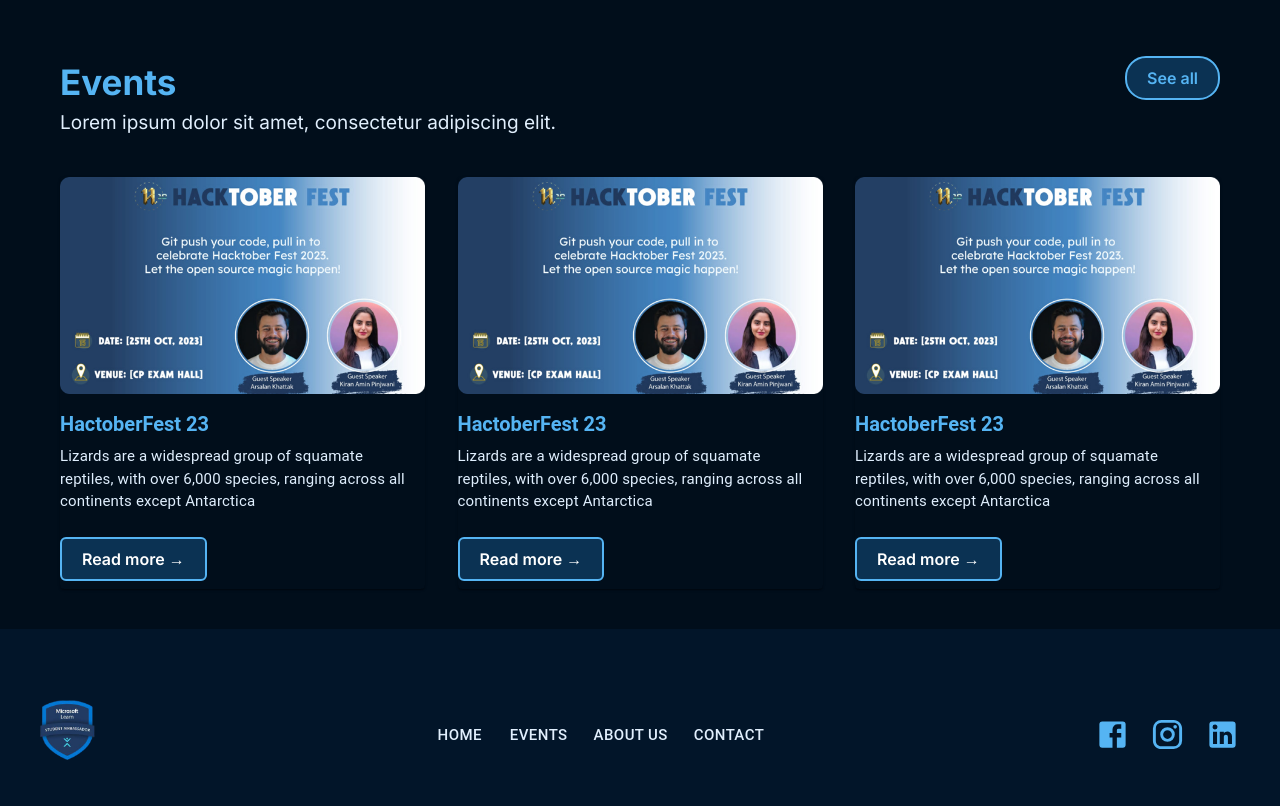
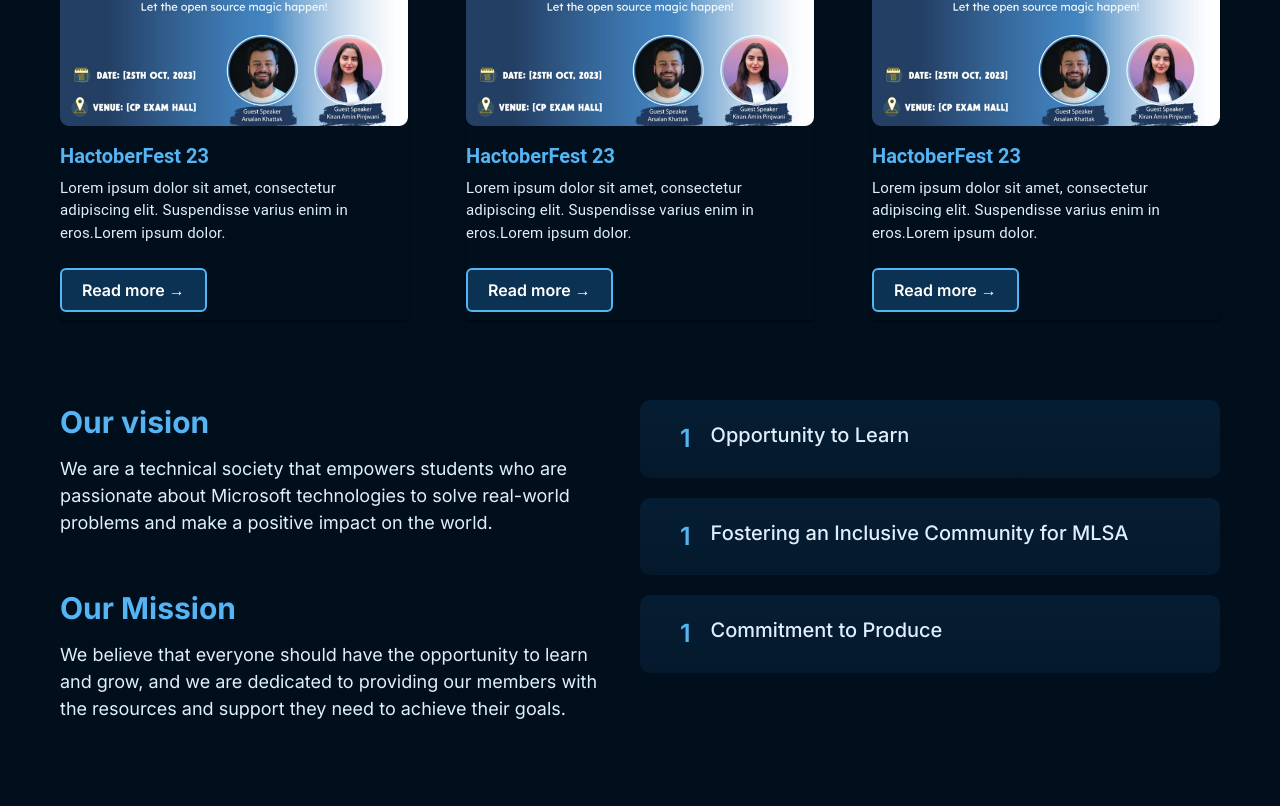
Before and after one commit to EngrMaazKhalid/MLSA-website, a Next.js app: page / in a window 1280 px wide. Shown: the part 1594-2400 px from the top of the page. Built offline with nearby package versions, Linux system fonts and the light colour scheme.

Commit message:
vision under process... :)

```diff
--- /dev/null
+++ b/public/Data.js
@@ -0,0 +1,23 @@
+import event1 from './Assets/Photos/event1.png'
+export const Data={
+ Events :[
+    {
+        id:0,
+        name:'HactoberFest 23',
+        desc:'Lorem ipsum dolor sit amet, consectetur adipiscing elit. Suspendisse varius enim in eros.Lorem ipsum dolor.',
+        img: event1,
+    },
+    {
+        id: '01',
+        name:'HactoberFest 23',
+        desc:'Lorem ipsum dolor sit amet, consectetur adipiscing elit. Suspendisse varius enim in eros.Lorem ipsum dolor.',
+        img: event1,
+    },
+    {
+        id: '02',
+        name:'HactoberFest 23',
+        desc:'Lorem ipsum dolor sit amet, consectetur adipiscing elit. Suspendisse varius enim in eros.Lorem ipsum dolor.',
+        img: event1,
+    }
+ ]
+}
--- a/src/app/page.js
+++ b/src/app/page.js
@@ -5,6 +5,7 @@
 
 import About from "@/components/About/About";
 import Eventbar from "@/components/Eventbar/Eventbar";
+import Vision from "@/components/Vision/Vision";
 
 
 export default function Home() {
@@ -16,6 +17,7 @@
     <Header />
     <About />
     <Eventbar />
+    <Vision />
     <Footer />
   </main>
   )
--- a/src/components/About/About.module.css
+++ b/src/components/About/About.module.css
@@ -1,5 +1,6 @@
 .About{
-    height: 90vh;
+    height: 100%;
+    margin-bottom: 8rem;
 }
 .About-div{
     display: flex;
@@ -70,6 +71,9 @@
 }
 
 @media (max-width: 992px){
+    .About{
+        height: 100%;
+    }
     .About-div{
         flex-direction: column-reverse;
         gap: 2rem;
--- a/src/components/Eventbar/Eventbar.js
+++ b/src/components/Eventbar/Eventbar.js
@@ -6,7 +6,7 @@
 import Button from '@mui/material/Button';
 import Typography from '@mui/material/Typography';
 import classes from './Eventbar.module.css'
-
+import { Data } from '../../../public/Data';
 import event from '../../../public/Assets/Photos/event1.png'
 import Image from 'next/image';
 
@@ -28,7 +28,42 @@
     </div>
     <div className={classes['Card-sec']}>
 
-    <Card sx={{ maxWidth: 365 , background:'transparent', display:'flex', flexDirection:'column', flexWrap:'wrap' }}>
+
+{ Data.Events.map( (item) => ( <Card key={item.id} className={classes['card']} sx={{ background:'transparent', display:'flex', flexDirection:'column', flexWrap:'wrap' }}>
+<CardMedia
+  sx={{ height: '100%' }}
+  title="event"
+>
+<Image
+src={item.img}
+/>
+</CardMedia>
+<CardContent sx={{paddingLeft:'0'}}>
+  <Typography gutterBottom variant="h5" component="div" sx={{
+      color:'#55B4F3',
+      fontWeight:'600',
+      lineHeight:'28px',
+      fontSize:'2rem'
+  }}>
+  {item.name}
+  </Typography>
+  <Typography variant="body2" sx={{
+      color:'#E0EFFE',
+      fontWeight:'400',
+      fontSize:'1.5rem',
+      lineHeight:'2.25rem'
+
+  }}>
+    {item.desc}
+  </Typography>
+</CardContent>
+<CardActions  sx={{paddingLeft:'0'}}>
+<button className={classes['btn']}>
+Read more 	&#8594;
+</button>
+</CardActions>
+</Card>))}
+    {/* <Card className={classes['card']} sx={{ background:'transparent', display:'flex', flexDirection:'column', flexWrap:'wrap' }}>
       <CardMedia
         sx={{ height: '100%' }}
         title="event"
@@ -63,7 +98,7 @@
 </button>
       </CardActions>
     </Card>
-    <Card sx={{ maxWidth: 365 , background:'transparent', display:'flex', flexDirection:'column', flexWrap:'wrap' }}>
+    <Card className={classes['card']} sx={{ background:'transparent', display:'flex', flexDirection:'column', flexWrap:'wrap' }}>
       <CardMedia
         sx={{ height: '100%' }}
         title="event"
@@ -97,42 +132,8 @@
   Read more 	&#8594;
 </button>
       </CardActions>
-    </Card>
-    <Card sx={{ maxWidth: 365 , background:'transparent', display:'flex', flexDirection:'column', flexWrap:'wrap' }}>
-      <CardMedia
-        sx={{ height: '100%' }}
-        title="event"
-      >
-      <Image
-      src={event}
-      />
-      </CardMedia>
-      <CardContent sx={{paddingLeft:'0'}}>
-        <Typography gutterBottom variant="h5" component="div" sx={{
-            color:'#55B4F3',
-            fontWeight:'600',
-            lineHeight:'28px',
-            fontSize:'2rem'
-        }}>
-       HactoberFest 23
-        </Typography>
-        <Typography variant="body2" sx={{
-            color:'#E0EFFE',
-            fontWeight:'400',
-            fontSize:'1.5rem',
-            lineHeight:'2.25rem'
+    </Card> */}
 
-        }}>
-          Lizards are a widespread group of squamate reptiles, with over 6,000
-          species, ranging across all continents except Antarctica
-        </Typography>
-      </CardContent>
-      <CardActions  sx={{paddingLeft:'0'}}>
-      <button className={classes['btn']}>
-  Read more 	&#8594;
-</button>
-      </CardActions>
-    </Card>
 
 
 
--- a/src/components/Eventbar/Eventbar.module.css
+++ b/src/components/Eventbar/Eventbar.module.css
@@ -1,6 +1,6 @@
 .Eventbar{
     height: 100%;
-    margin: 4rem 6rem;
+    margin: 8rem 6rem;
     display: flex;
     flex-direction: column;
     justify-content: space-between;
@@ -47,6 +47,10 @@
     gap: 1rem;
     flex-direction: row;
 }
+
+.card{
+    width: 30%;
+}
 .btn{
     background: #0B3253;
     border: 2px solid #55B4F3;
@@ -61,3 +65,46 @@
     background: #55B4F3;
     color: #0B3253;
 }
+
+@media (max-width: 992px){
+    .Eventbar{
+        margin-top: 6rem;
+        align-items: center;
+        justify-content: center;
+    }
+    .Upper{
+        flex-direction: column;
+        align-items: center;
+    }
+    .Upper-head{
+        display: flex;
+        flex-direction: column;
+        align-items: center;
+        justify-content: center;
+        gap: 1rem;
+    }
+    .desc{
+        text-align: center;
+        margin-bottom: 1.5rem;
+    }
+    .Card-sec{
+        flex-direction: column;
+        align-items: center;
+        justify-content: center;
+        gap: 2rem;
+    }
+    .card{
+        width: 60%;
+    }
+
+}
+@media (max-width: 720px){
+.card{
+    width: 80%;
+}
+}
+@media (max-width: 420px){
+.card{
+    width: 100%;
+}
+}
--- a/src/components/Vision/Vision.js
+++ b/src/components/Vision/Vision.js
@@ -0,0 +1,50 @@
+import React from 'react'
+import classes from './Vision.module.css'
+export default function Vision() {
+  return (
+    <div className={classes['Vision']}>
+    <div className={classes['Vision-div']}>
+       <div className={classes['Vision-left']}>
+        <div className={classes['Vision-main']}>
+    <h2 className={classes['heading']}>Our vision</h2>
+    <p className={classes['desc']}>
+    We are a technical society that empowers students who are passionate about Microsoft technologies to solve real-world problems and make a positive impact on the world.
+    </p>
+        </div>
+        <div className={classes['Vision-main']}>
+    <h2 className={classes['heading']}>Our Mission</h2>
+    <p className={classes['desc']}>
+    We believe that everyone should have the opportunity to learn and grow, and we are dedicated to providing our members with the resources and support they need to achieve their goals.
+    </p>
+        </div>
+        </div>
+        <div className={classes['box-div']}>
+            <div className={classes['box']}>
+
+                <div className={classes['number']}>1</div>
+                <div className={classes['box-heading']}>Opportunity to Learn</div>
+
+            </div>
+            <div className={classes['box']}>
+
+                <div className={classes['number']}>1</div>
+                <div className={classes['box-heading']}>Fostering an Inclusive Community for MLSA</div>
+
+            </div>
+            <div className={classes['box']}>
+
+                <div className={classes['number']}>1</div>
+                <div className={classes['box-heading']}>Commitment to Produce</div>
+
+            </div>
+        </div>
+
+    </div>
+
+    </div>
+  )
+}
+
+{/* <div className={classes['box-heading']}>Commitment to Produce</div>
+                <div className={classes['box-heading']}>Opportunity to Learn.</div>
+                <div className={classes['box-heading']}>Fostering an Inclusive Community for MLSA</div> */}
--- /dev/null
+++ b/src/components/Vision/Vision.module.css
@@ -0,0 +1,66 @@
+.Vision{
+ height: 100%;
+ margin: 8rem 6rem;
+    /* display: flex; */
+    /* align-items: center;
+    justify-content: center; */
+}
+.Vision-div{
+    display: flex;
+    justify-content: space-between;
+    /* flex-wrap: wrap; */
+}
+.Vision-left{
+    width: 50%;
+    display: flex;
+    flex-direction: column;
+    flex: 0 0 auto;
+}
+.Vision-main{
+ margin-bottom: 4rem;
+}
+.heading{
+    font-size: 3rem;
+    font-weight: 700;
+    color: #55B4F3;
+    line-height: 45px;
+}
+.desc{
+    font-weight: 400;
+    margin: 1rem 2rem 1rem 0;
+    font-size: 1.8rem;
+    line-height: 27px;
+    color: #E0EFFE;
+}
+.box-div{
+    width: 50%;
+    display: flex;
+    flex-direction: column;
+    flex: 0 0 auto;
+    height: 100%;
+    align-items: center;
+    /* justify-content: space-between; */
+    gap: 2rem;
+}
+.box{
+display: flex;
+/* justify-content: space-between; */
+width: 100%;
+background-image: linear-gradient(#0827429C, #0827426E);
+padding: 2rem 4rem;
+border-radius: 10px;
+height: 33%;
+}
+.number{
+font-weight: 600;
+font-size: 2.5rem;
+line-height: 37.5px;
+color: #55B4F3;
+}
+.box-heading{
+font-weight: 500;
+font-size: 2rem;
+line-height: 30px;
+color: #E0EFFE;
+margin-left: 2rem;
+}
--- a/src/styles/globals.css
+++ b/src/styles/globals.css
@@ -27,7 +27,6 @@
 body {
   color: #e1effd;
   background:  #010E1B;
-
   font-family: "Poppins", sans-serif;
 
 }
```
